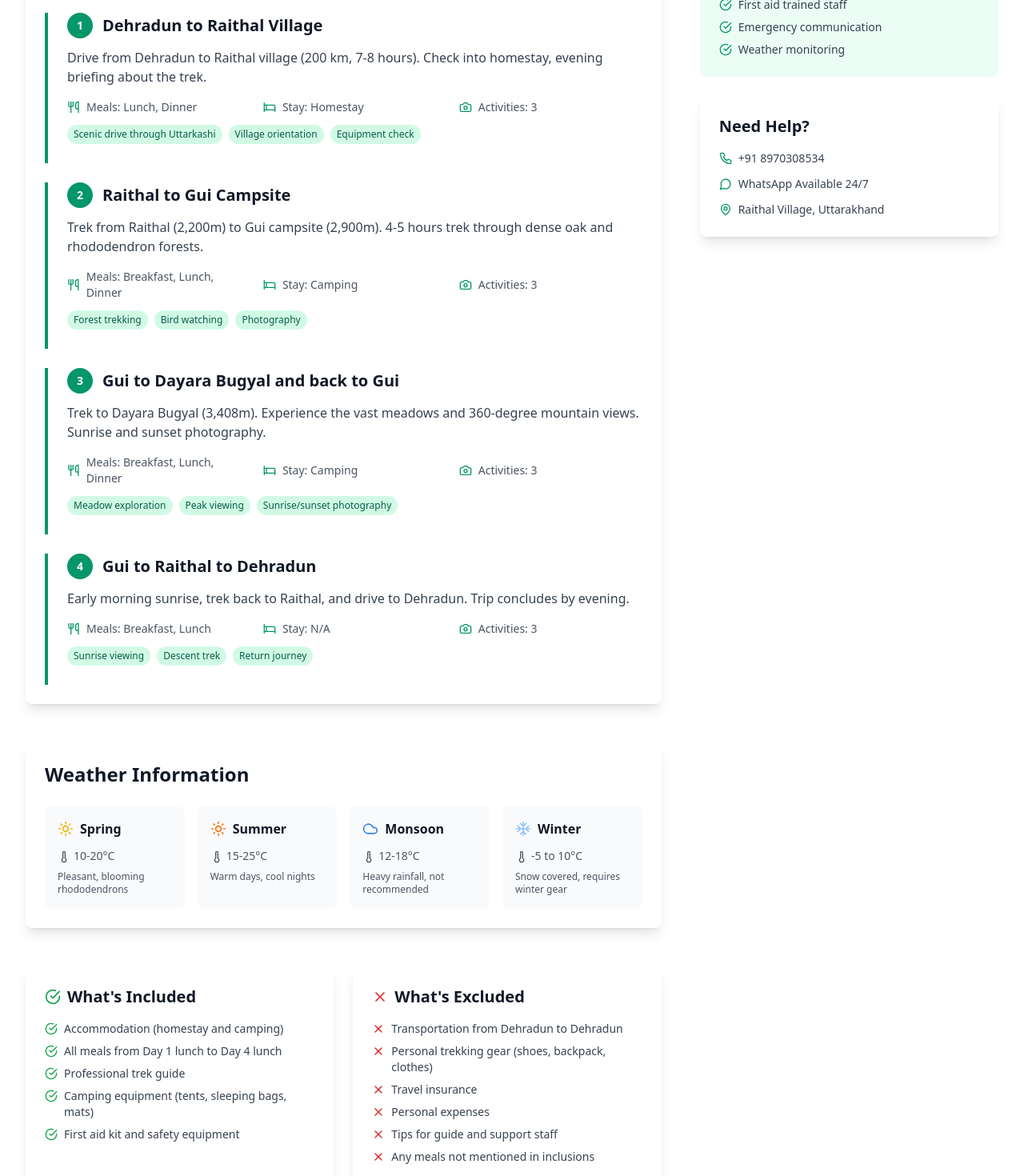
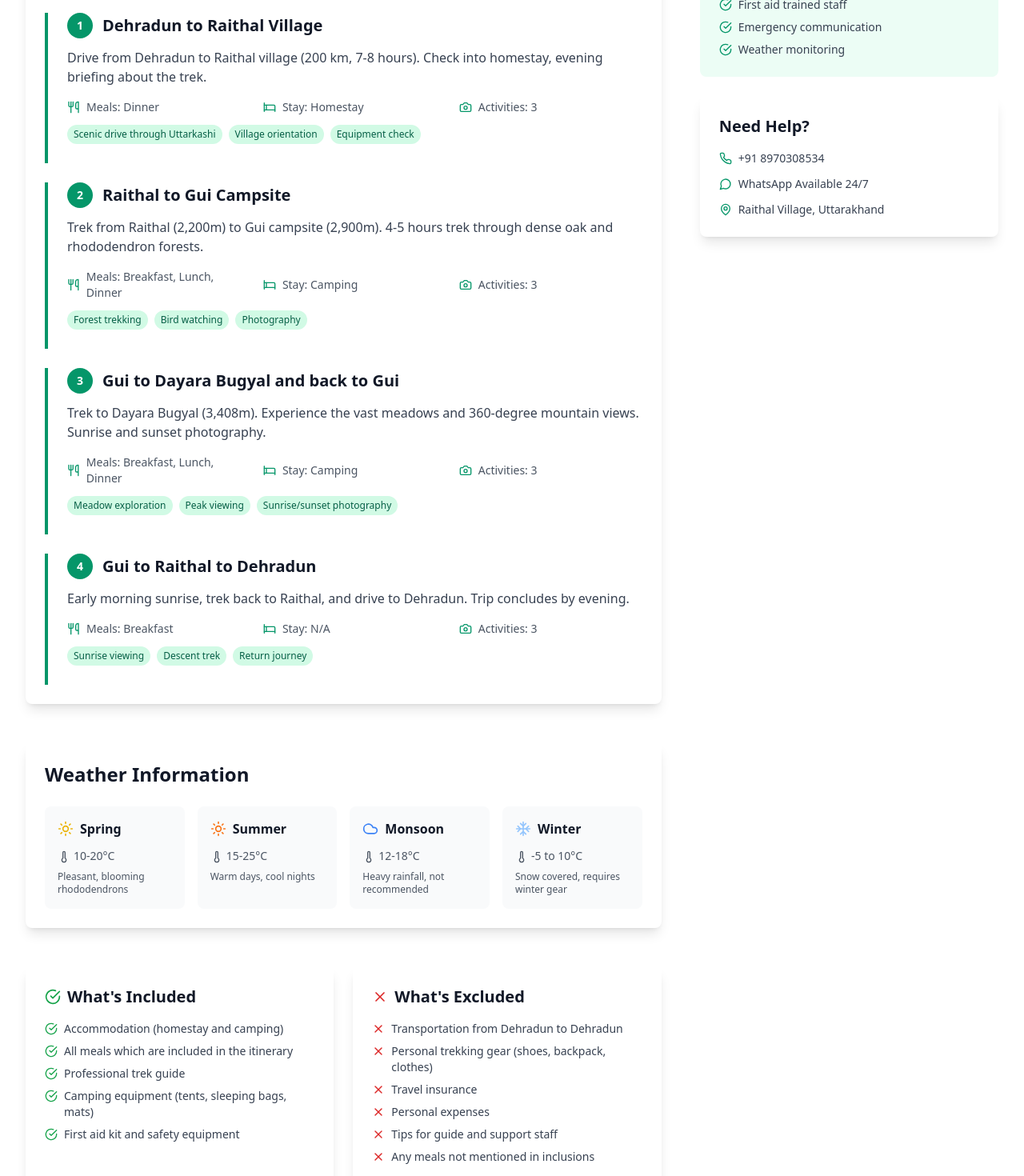
Before and after one commit to bhanups952/RaithalAdventures, a React (Vite) app: page /trek/dayara-bugyal in a window 1280 px wide. Shown: the part 1120-2590 px from the top of the page at 80% size. Built offline with nearby package versions, Linux system fonts and the light colour scheme.

Commit message:
Updated TrekPage.tsx

```diff
--- a/src/pages/TrekPage.tsx
+++ b/src/pages/TrekPage.tsx
@@ -49,7 +49,7 @@ const TrekPage: React.FC = () => {
           day: 1,
           title: 'Dehradun to Raithal Village',
           description: 'Drive from Dehradun to Raithal village (200 km, 7-8 hours). Check into homestay, evening briefing about the trek.',
-          meals: 'Lunch, Dinner',
+          meals: 'Dinner',
           accommodation: 'Homestay',
           activities: ['Scenic drive through Uttarkashi', 'Village orientation', 'Equipment check']
         },
@@ -73,14 +73,14 @@ const TrekPage: React.FC = () => {
           day: 4,
           title: 'Gui to Raithal to Dehradun',
           description: 'Early morning sunrise, trek back to Raithal, and drive to Dehradun. Trip concludes by evening.',
-          meals: 'Breakfast, Lunch',
+          meals: 'Breakfast',
           accommodation: 'N/A',
           activities: ['Sunrise viewing', 'Descent trek', 'Return journey']
         }
       ],
       included: [
         'Accommodation (homestay and camping)',
-        'All meals from Day 1 lunch to Day 4 lunch',
+        'All meals which are included in the itinerary',
         'Professional trek guide',
         'Camping equipment (tents, sleeping bags, mats)',
         'First aid kit and safety equipment',
@@ -152,7 +152,7 @@ const TrekPage: React.FC = () => {
     day: 1,
     title: 'Dehradun to Raithal',
     description: 'Drive to Raithal village, check into homestay, evening village walk and briefing.',
-    meals: 'Lunch, Dinner',
+    meals: 'Dinner',
     accommodation: 'Homestay',
     activities: ['Village exploration', 'Cultural interaction', 'Trek briefing']
   },
@@ -192,7 +192,7 @@ const TrekPage: React.FC = () => {
     day: 6,
     title: 'Gui to Raithal and drive back to Dehradun',
     description: 'Final descent to Raithal followed by a scenic drive back to Dehradun.',
-    meals: 'Breakfast, Lunch',
+    meals: 'Breakfast',
     accommodation: 'N/A',
     activities: ['Trek descent', 'Village farewell', 'Return journey']
   }
@@ -200,17 +200,18 @@ const TrekPage: React.FC = () => {
 
       included: [
         'Accommodation (homestay and camping)',
-        'All meals as per itinerary',
-        'Professional guide',
-        'Camping equipment',
-        'Transportation',
-        'First aid kit'
+        'All meals which are included in the itinerary',
+        'Professional trek guide',
+        'Camping equipment (tents, sleeping bags, mats)',
+        'First aid kit and safety equipment',
       ],
       excluded: [
-        'Personal trekking gear',
+        'Transportation from Dehradun to Dehradun',
+        'Personal trekking gear (shoes, backpack, clothes)',
         'Travel insurance',
         'Personal expenses',
-        'Tips for staff'
+        'Tips for guide and support staff',
+        'Any meals not mentioned in inclusions',
       ],
       packingList: [
         'Comfortable trekking shoes',
@@ -265,7 +266,7 @@ const TrekPage: React.FC = () => {
     day: 1,
     title: 'Dehradun to Raithal',
     description: 'Drive from Dehradun to Raithal village. Settle into your homestay and explore the surroundings.',
-    meals: 'Lunch, Dinner',
+    meals: 'Dinner',
     accommodation: 'Homestay',
     activities: ['Village exploration', 'Cultural interaction', 'Trek briefing']
   },
@@ -313,23 +314,26 @@ const TrekPage: React.FC = () => {
     day: 7,
     title: 'Bhangeli to Dehradun',
     description: 'Continue your descent through forest trails to the village of Bhangeli and settle into a homestay.',
-    meals: 'Breakfast, Lunch, Dinner',
+    meals: 'Breakfast',
     accommodation: 'Homestay',
     activities: ['Forest trek', 'Cultural interaction', 'Evening relaxation']
   }
 ],
 
       included: [
-        'Transportation',
-        'Camping equipment',
-        'All meals as per itinerary',
-        'Professional guide',
-        'First aid kit'
+        'Accommodation (homestay and camping)',
+        'All meals which are included in the itinerary',
+        'Professional trek guide',
+        'Camping equipment (tents, sleeping bags, mats)',
+        'First aid kit and safety equipment',
       ],
       excluded: [
-        'Personal gear',
-        'Insurance',
-        'Personal expenses'
+        'Transportation from Dehradun to Dehradun',
+        'Personal trekking gear (shoes, backpack, clothes)',
+        'Travel insurance',
+        'Personal expenses',
+        'Tips for guide and support staff',
+        'Any meals not mentioned in inclusions',
       ],
       packingList: [
         'Trekking shoes',
@@ -382,7 +386,7 @@ const TrekPage: React.FC = () => {
     day: 1,
     title: 'Dehradun to Agoda',
     description: 'Drive to Sangamchatti and begin a short trek to the village of Agoda. Settle into your homestay and explore the area.',
-    meals: 'Lunch, Dinner',
+    meals: 'Dinner',
     accommodation: 'Homestay',
     activities: ['Village walk', 'Acclimatization', 'Local interaction']
   },
@@ -428,20 +432,19 @@ const TrekPage: React.FC = () => {
   }
 ],
       included: [
-        'All transportation',
-        'Accommodation and camping',
-        'All meals as per itinerary',
-        'Professional guide and support staff',
-        'Camping equipment',
-        'First aid and safety equipment',
-        'Forest permits'
+        'Accommodation (homestay and camping)',
+        'All meals which are included in the itinerary',
+        'Professional trek guide',
+        'Camping equipment (tents, sleeping bags, mats)',
+        'First aid kit and safety equipment',
       ],
       excluded: [
-        'Personal trekking equipment',
+        'Transportation from Dehradun to Dehradun',
+        'Personal trekking gear (shoes, backpack, clothes)',
         'Travel insurance',
-        'Fishing equipment (can be arranged)',
         'Personal expenses',
-        'Tips for staff'
+        'Tips for guide and support staff',
+        'Any meals not mentioned in inclusions',
       ],
       packingList: [
         'Good trekking boots',
@@ -501,7 +504,7 @@ const TrekPage: React.FC = () => {
     day: 1,
     title: 'Dehradun to Gangotri',
     description: 'Drive from Dehradun to Gangotri (3,100m), a sacred town and the starting point of the trek. Acclimatize and explore the temple town.',
-    meals: 'Lunch, Dinner',
+    meals: 'Dinner',
     accommodation: 'Guesthouse',
     activities: ['Scenic drive', 'Temple visit', 'Acclimatization walk']
   },
@@ -541,27 +544,25 @@ const TrekPage: React.FC = () => {
     day: 6,
     title: 'Bhoj Kharak to Gangotri and drive to Dehradun',
     description: 'Final descent to Gangotri, followed by the return drive to Dehradun.',
-    meals: 'Breakfast, Lunch',
+    meals: 'Breakfast',
     accommodation: 'N/A',
     activities: ['Trek descent', 'Scenic return drive']
   }
 ],
       included: [
-        'All transportation',
-        'Accommodation (guesthouse and camping)',
-        'All meals as per itinerary',
-        'Professional high-altitude guide',
-        'Technical climbing support',
-        'High-altitude camping equipment',
-        'Safety equipment and first aid',
-        'Permits and fees'
+        'Accommodation (homestay and camping)',
+        'All meals which are included in the itinerary',
+        'Professional trek guide',
+        'Camping equipment (tents, sleeping bags, mats)',
+        'First aid kit and safety equipment',
       ],
       excluded: [
-        'Personal mountaineering equipment',
-        'High-altitude insurance (mandatory)',
+        'Transportation from Dehradun to Dehradun',
+        'Personal trekking gear (shoes, backpack, clothes)',
+        'Travel insurance',
         'Personal expenses',
-        'Tips for guide and support team',
-        'Emergency evacuation costs'
+        'Tips for guide and support staff',
+        'Any meals not mentioned in inclusions',
       ],
       packingList: [
         'High-altitude mountaineering boots',
@@ -621,7 +622,7 @@ const TrekPage: React.FC = () => {
     day: 1,
     title: 'Dehradun to Gangotri',
     description: 'Drive from Dehradun to the sacred town of Gangotri (3,100m). Explore the temple and acclimatize for the trek ahead.',
-    meals: 'Lunch, Dinner',
+    meals: 'Dinner',
     accommodation: 'Guesthouse',
     activities: ['Scenic drive', 'Temple visit', 'Evening walk']
   },
@@ -661,29 +662,25 @@ const TrekPage: React.FC = () => {
     day: 6,
     title: 'Bhojbasa to Gangotri and drive to Dehradun',
     description: 'Trek back to Gangotri and continue your return drive to Dehradun by evening.',
-    meals: 'Breakfast, Lunch',
+    meals: 'Breakfast',
     accommodation: 'N/A',
     activities: ['Trek end', 'Return drive', 'Farewell moments']
   }
 ],
       included: [
-        'All transportation',
-        'Accommodation (guesthouse and camping)',
-        'All meals as per itinerary',
-        'Professional high-altitude guide',
-        'Technical support staff',
-        'High-altitude camping equipment',
-        'Safety and rescue equipment',
-        'All permits and fees',
-        'Oxygen cylinder for emergency'
+        'Accommodation (homestay and camping)',
+        'All meals which are included in the itinerary',
+        'Professional trek guide',
+        'Camping equipment (tents, sleeping bags, mats)',
+        'First aid kit and safety equipment',
       ],
       excluded: [
-        'Personal mountaineering equipment',
-        'High-altitude insurance (mandatory)',
+        'Transportation from Dehradun to Dehradun',
+        'Personal trekking gear (shoes, backpack, clothes)',
+        'Travel insurance',
         'Personal expenses',
-        'Tips for guide and support team',
-        'Emergency evacuation costs',
-        'Satellite phone rental'
+        'Tips for guide and support staff',
+        'Any meals not mentioned in inclusions',
       ],
       packingList: [
         'High-altitude mountaineering boots',
```
